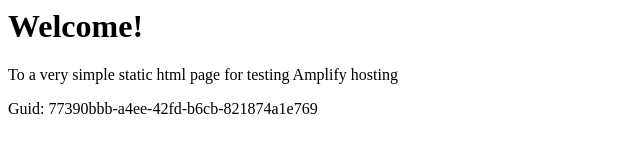
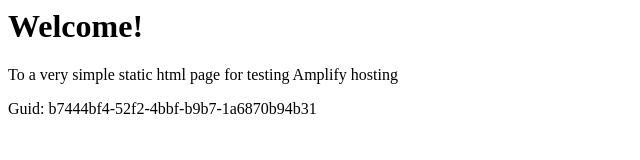
Before and after one commit to aws-aemilia-mxp/Github-PR-Commit-Integration-Test-DoNotTouch-GithubWebhookPreviewCanaryTest-v1-prod-eu-south-1, a website: page src/index.html in a window 1280 px wide. Shown: the full height of the page, 0-640 px from the left. Drawn offline with Linux system fonts and the light colour scheme.

Commit message:
commit from integ tests

```diff
--- a/src/index.html
+++ b/src/index.html
@@ -12,6 +12,6 @@
 <body>
     <h1>Welcome!</h1>
     <p>To a very simple static html page for testing Amplify hosting</p>
-    <p>Guid: 77390bbb-a4ee-42fd-b6cb-821874a1e769</p></body>
+    <p>Guid: b7444bf4-52f2-4bbf-b9b7-1a6870b94b31</p></body>
 
 </html>
```
